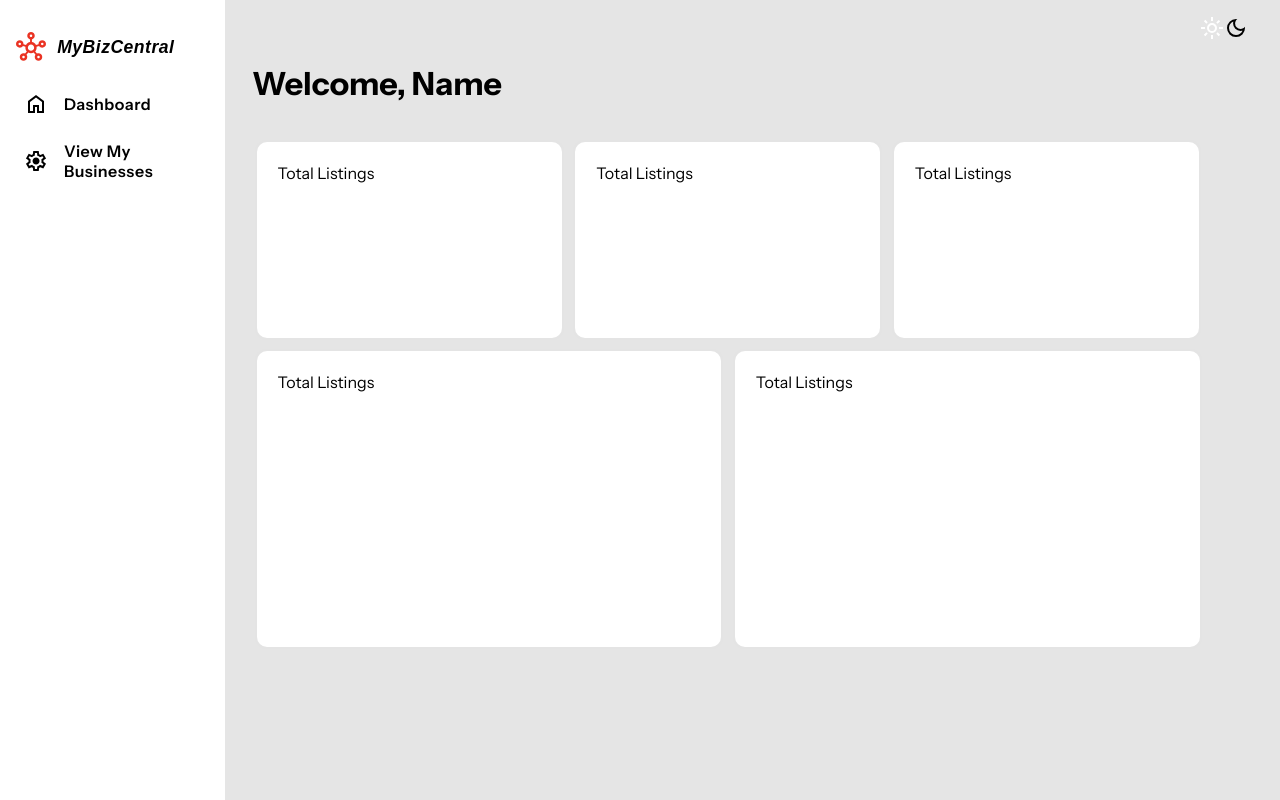
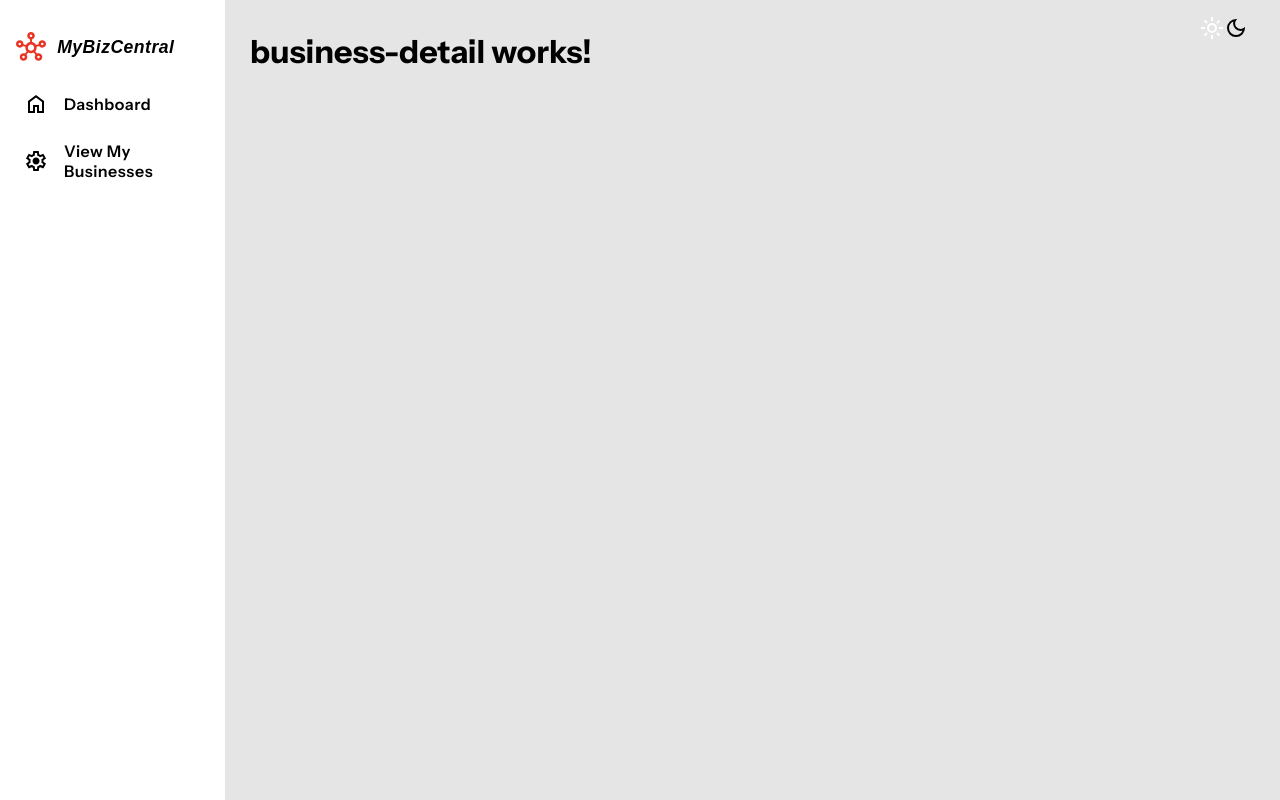
Before and after one commit to LMHPortfolio/GoogleMyBusinessClone, an Angular app: page /business-detail in a window 1280 px wide. Built offline with nearby package versions, Linux system fonts and the light colour scheme.

Commit message:
added biz detail component and click on card to nav to route

```diff
--- a/src/app/app.routes.ts
+++ b/src/app/app.routes.ts
@@ -2,12 +2,14 @@ import { Routes } from '@angular/router';
 import { DashboardComponent } from './dashboard/dashboard.component';
 
 import {BusinessListComponent} from './business-list/business-list.component';
+import {BusinessDetailComponent} from './business-detail/business-detail.component';
 
 
 export const routes: Routes = [
 
   {path: 'dashboard', component: DashboardComponent},
   {path: 'business-list', component: BusinessListComponent},
+  {path: 'business-detail', component: BusinessDetailComponent},
   {path: '**', component:  DashboardComponent},
 
 ];
--- a/src/app/business-card/business-card.component.ts
+++ b/src/app/business-card/business-card.component.ts
@@ -1,7 +1,9 @@
-import { Component } from '@angular/core';
+import {Component, Host} from '@angular/core';
 import type {Business} from '../Business';
-import { inject} from '@angular/core';
+import { inject } from '@angular/core';
 import { BusinessDataService } from '../business-data.service';
+import { HostListener } from '@angular/core';
+import { Router } from '@angular/router';
 
 @Component({
   selector: 'app-business-card',
@@ -13,6 +15,9 @@ import { BusinessDataService } from '../business-data.service';
 
 export class BusinessCardComponent implements Business {
 
+  constructor(private router:Router) {
+  }
+
   private businessService = inject(BusinessDataService);
 
   name = this.businessService.generateFakeBusiness().name;
@@ -20,5 +25,12 @@ export class BusinessCardComponent implements Business {
   rating = this.businessService.generateFakeBusiness().rating;
   tags = this.businessService.generateFakeBusiness().tags;
 
+  @HostListener("click", ['$event'])
+    navigateToDetailView(event:MouseEvent):void {
+      event.preventDefault();
+      void this.router.navigate(['/business-detail']);
+
+    }
+
 
 }
--- /dev/null
+++ b/src/app/business-detail/business-detail.component.css
@@ -0,0 +1,3 @@
+.business-detail {
+  margin-left: 250px;
+}
--- /dev/null
+++ b/src/app/business-detail/business-detail.component.html
@@ -0,0 +1 @@
+<h1 class="business-detail">business-detail works!</h1>
--- a/src/app/dashboard/dashboard.component.css
+++ b/src/app/dashboard/dashboard.component.css
@@ -1,7 +1,6 @@
 
 .dashboard-view-container {
-
-  max-width: 1400px;
+  max-width: 1800px;
   padding-bottom: 1rem;
   display: flex;
   flex-direction: column;
--- a/src/app/shared/nav/nav.component.html
+++ b/src/app/shared/nav/nav.component.html
@@ -34,7 +34,7 @@
   <nav class="nav-text">
     <span>
       <a
-        routerLink="/welcome-view"
+        routerLink="/dashboard"
         routerLinkActive="activebutton"
         ariaCurrentWhenActive="page"
       >
```
Also changed, not shown: src/app/business-detail/business-detail.component.ts (added, +11 -0 lines), 1 other file (tests, documents, lock files or other folders).
